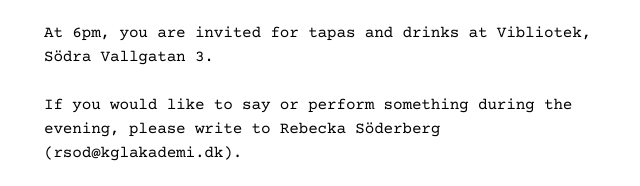
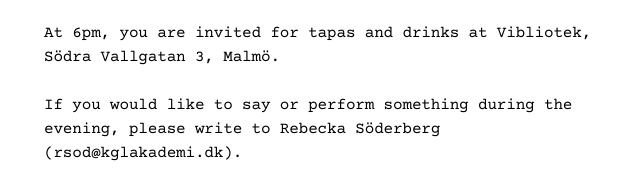
Before and after one commit to sarahbodelson/sarahbodelson.github.io, a plain HTML site: page party/index.html in a window 1280 px wide. Shown: the part 488-674 px from the top of the page, 158-798 px from the left. Drawn offline with nearby package versions, Linux system fonts and the light colour scheme; a web font is replaced by a local one.

Commit message:
Add files via upload

```diff
--- a/party/index.html
+++ b/party/index.html
@@ -27,7 +27,7 @@
     <p>Welcome to my PhD defense and party!</p>
     <p>On Friday, the 26th of September, I will defend my doctoral thesis and I would like to share and celebrate this special day with you.</p>
     <p>The day begins with the public defense of my doctoral dissertation. <a href="../index.html">Find more info here.</a></p>
-    <p>At 6pm, you are invited for tapas and drinks at Vibliotek, Södra Vallgatan 3. </p>
+    <p>At 6pm, you are invited for tapas and drinks at Vibliotek, Södra Vallgatan 3, Malmö. </p>
     <p>If you would like to say or perform something during the evening, please write to Rebecka Söderberg (rsod@kglakademi.dk).  </p>
     <p>Presence over presents.</p>
     <p>RSVP (with allergies) to <span class="block" aria-hidden="true">Hello</span>sarahbodelson@<!-- brake this thing up in two-->gmail.com by 1 September.</p>
```
